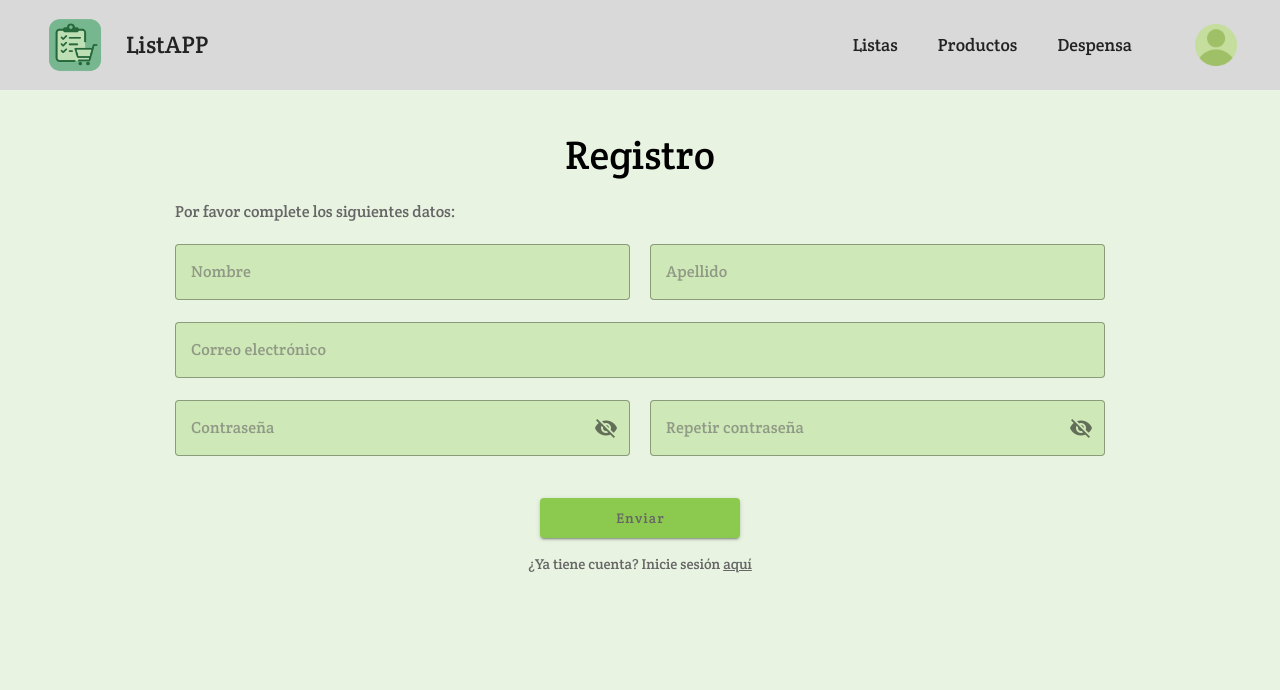
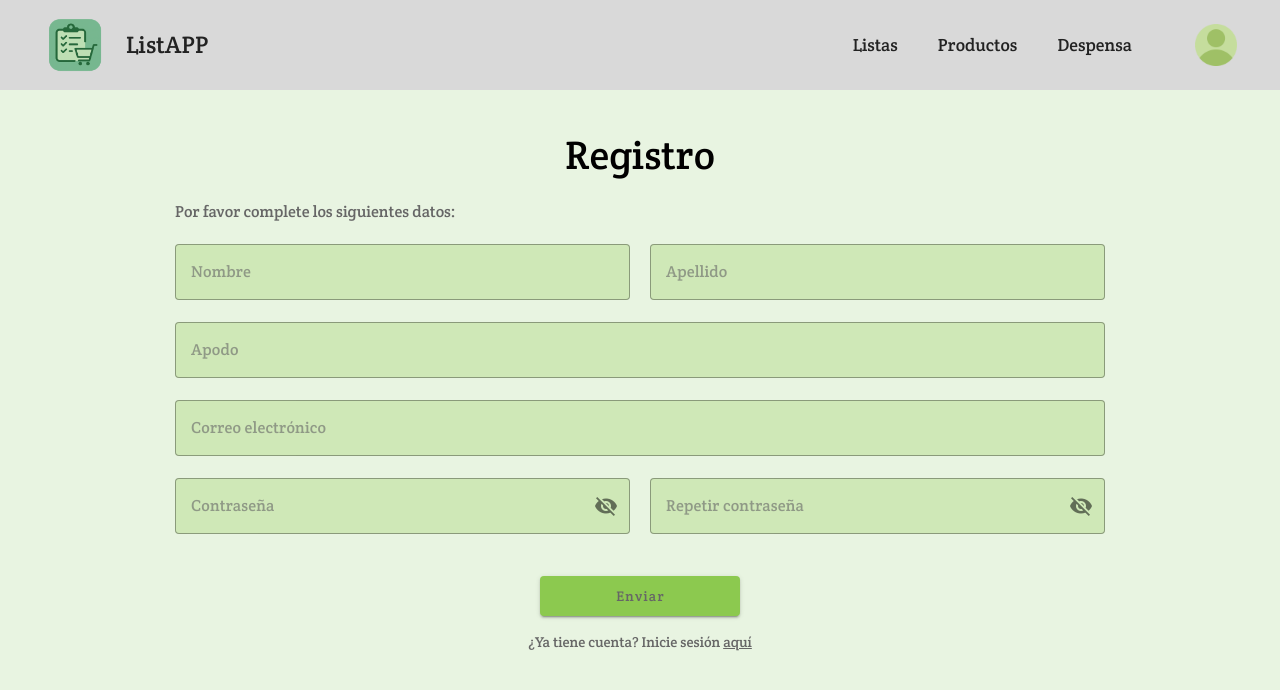
Before and after one commit to Lautaro-Dominguez/listapp, a Vue app: page /registro in a window 1280 px wide. Shown: the top 690 px of the page. Built offline with nearby package versions, Linux system fonts and the light colour scheme; a small style sheet from the web is missing.

Commit message:
fix: faltaba campo apodo en registro

```diff
--- a/src/pages/Registro.vue
+++ b/src/pages/Registro.vue
@@ -20,6 +20,13 @@
                     class="name-field"
                 ></v-text-field>
             </div>
+
+            <v-text-field
+                v-model="apodo"
+                label="Apodo"
+                variant="outlined"
+                class="email-field"
+            ></v-text-field>
 
             <v-text-field
                 v-model="email"
@@ -69,6 +76,7 @@ import BaseLayout from '@/layouts/BaseLayout.vue'
 
 const nombre = ref('')
 const apellido = ref('')
+const apodo = ref('')
 const email = ref('')
 const password = ref('')
 const repeatPassword = ref('')
@@ -85,7 +93,7 @@ const toggleRepeatPasswordVisibility = () => {
 
 const handleRegister = () => {
     // Sin funcionalidad por ahora
-    console.log('Registro:', { nombre: nombre.value, apellido: apellido.value, email: email.value })
+    console.log('Registro:', { nombre: nombre.value, apellido: apellido.value, apodo: apodo.value, email: email.value })
 }
 </script>
 
```
